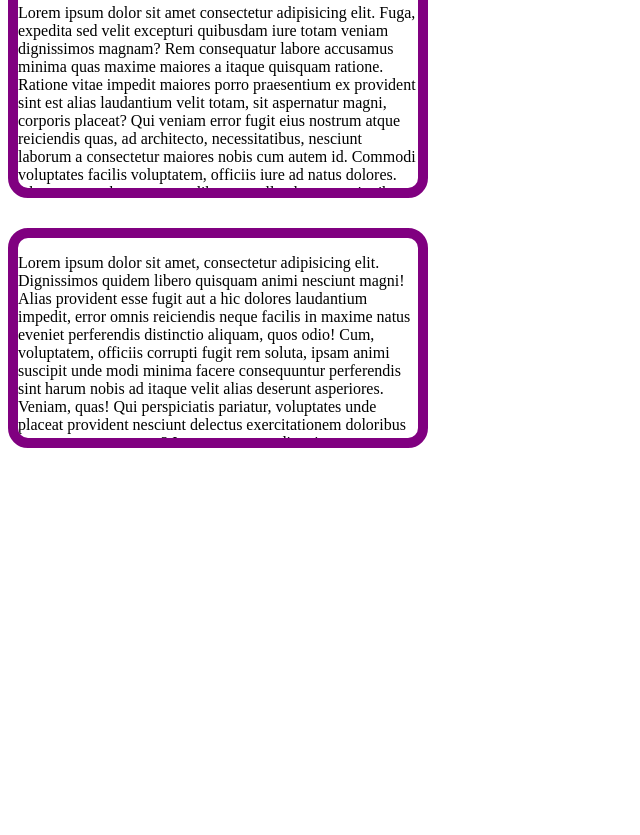
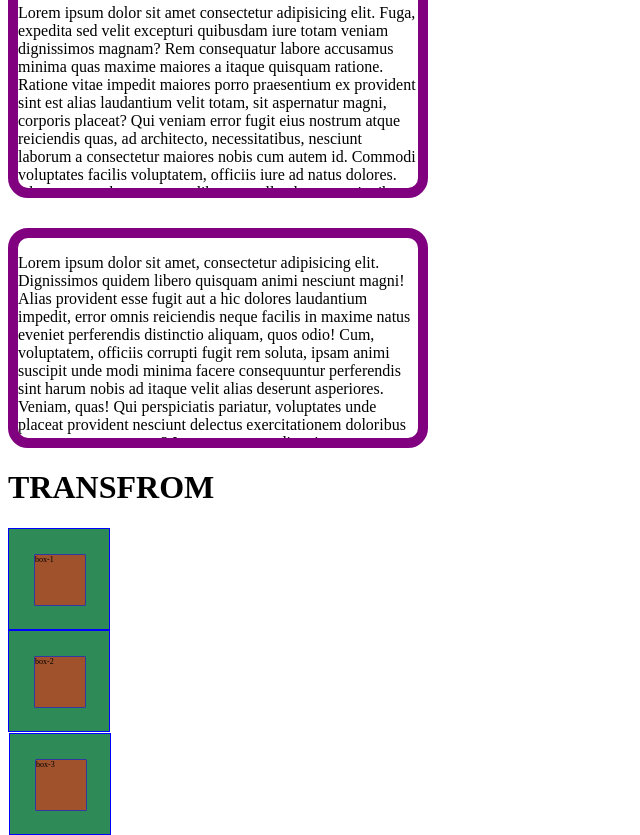
Before and after one commit to bonosree104/module-7-part-1-, a plain HTML site: page index.html in a window 1280 px wide. Shown: the part 232-1067 px from the top of the page, without its empty margins (0-640 px from the left). Before the commit the page ends 800 px from the top, so only its background shows below. Drawn offline with Linux system fonts and the light colour scheme.

Commit message:
first part finish

```diff
--- a/index.html
+++ b/index.html
@@ -23,5 +23,15 @@
         </p>
 
     </div>
+    <h1>TRANSFROM</h1>
+    <div class ="box1 outer">
+        <div class= " box1 inner">box-1</div>
+    </div>
+    <div class ="box1 outer" >
+        <div class= "box1 inner">box-2
+    </div>
+    <div class ="box1 outer">
+        <div class= "box1 inner" >box-3</div>
+    </div>
 </body>
 </html>
--- a/style.css
+++ b/style.css
@@ -13,3 +13,18 @@
     overflow: scroll;
     border-radius: 20px;
 }
+.box1{
+    width: 100px;
+    height: 100px;
+    border: 1px solid blue;
+
+}
+
+.outer{
+    background-color: seagreen;
+}
+.inner{
+    background-color: sienna;
+    transform: rotate (30deg);
+    transform: scale(.5);
+}
```
